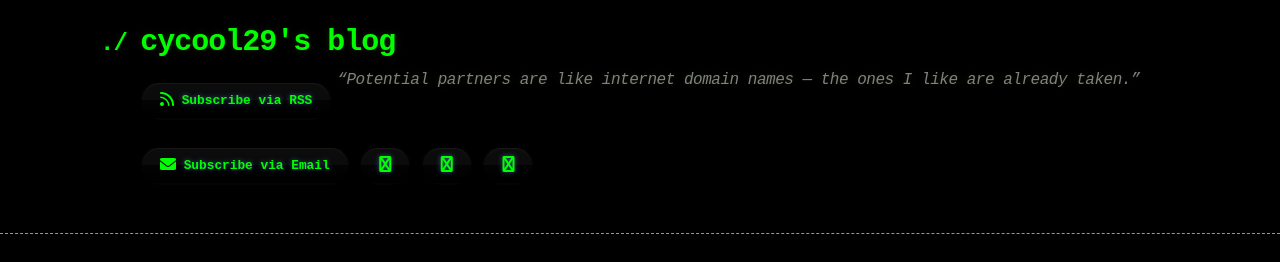
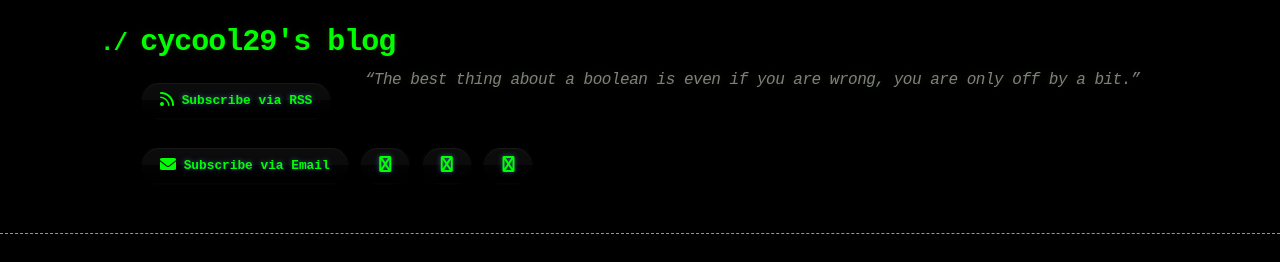
Before and after one commit to cycool29/cycool29.github.io, a Jekyll site: the page built from index.md, in a window 1280 px wide and 900 px high. Shown: the top 262 px of the window. Built offline with Jekyll 4.4.1, drawn with Linux system fonts in a browser that asks for light colours; a style sheet for code colours, icons or effects is not loaded.

Commit message:
Update quotes

```diff
--- a/_config.yml
+++ b/_config.yml
@@ -1,5 +1,5 @@
 title: cycool29's blog
-description: "“Potential partners are like internet domain names — the ones I like are already taken.” "
+description: "“The best thing about a boolean is even if you are wrong, you are only off by a bit.” "
 bio: A high school student. Intermediate in Python, Git, Bash. Learning JavaScript. He/Him. "
 author: cycool29
 url: https://cycool29.github.io
```
